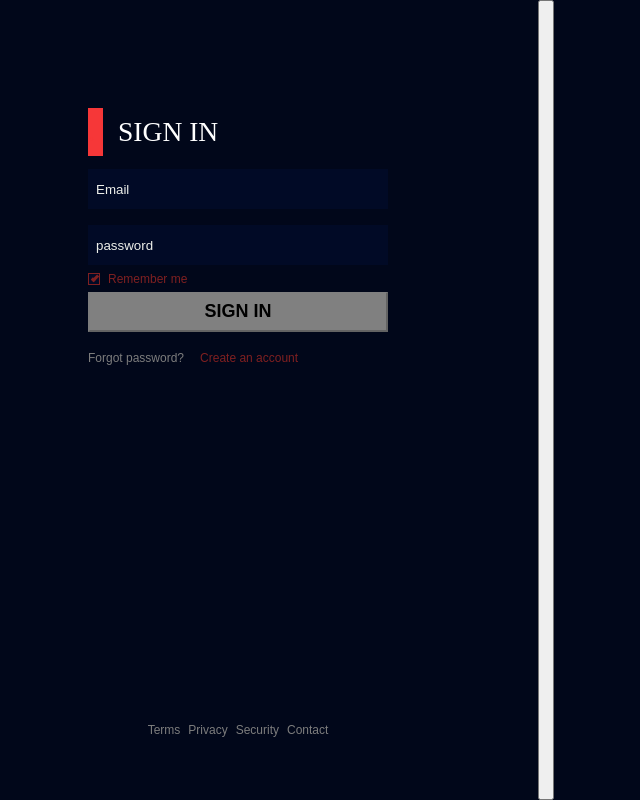
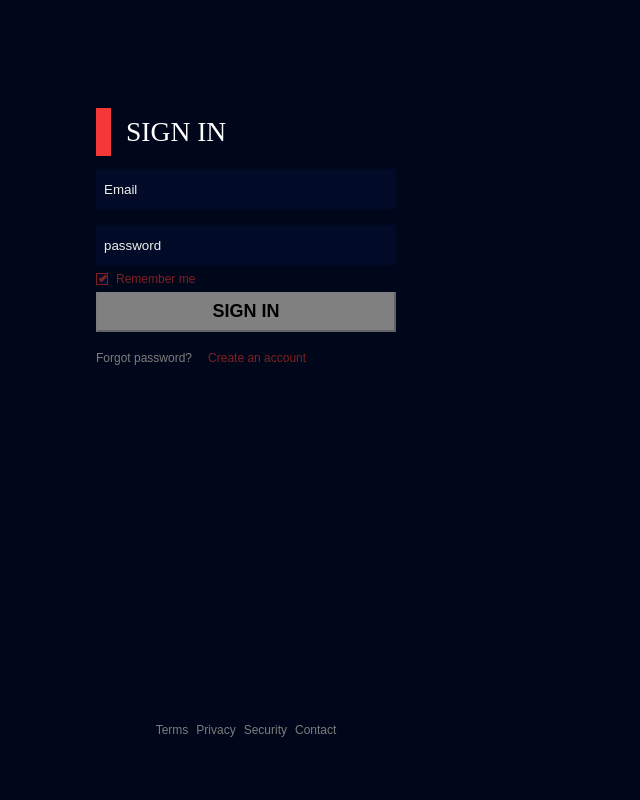
Before and after one commit to hudyweas/CMS, an Angular app: page /login-page in a window 1280 px wide. Shown: the whole page, without its empty margins (394-1034 px from the left). Built offline with nearby package versions, Linux system fonts and the light colour scheme; what @angular/fire would draw is missing.

Commit message:
removed dev button

```diff
--- a/src/app/layouts/login-page/login-page.component.html
+++ b/src/app/layouts/login-page/login-page.component.html
@@ -89,5 +89,4 @@
       </nav>
     </footer>
   </div>
-  <button (click)="log()"></button>
 </section>
```
